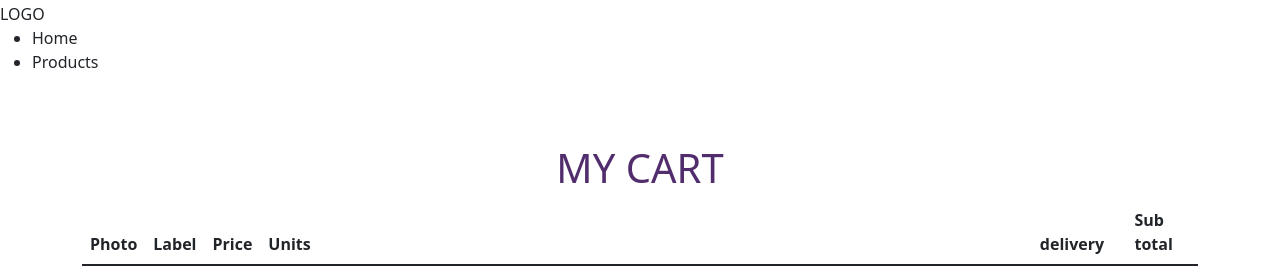
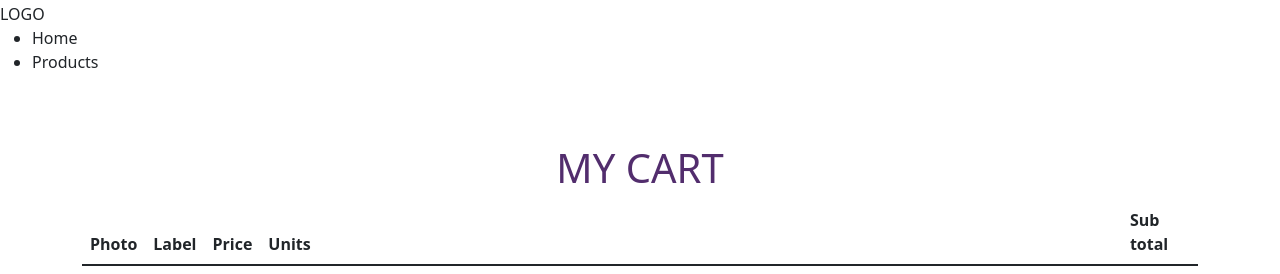
Before and after one commit to ZobairSoodi/brief-14, a PHP site: page /add_to_cart.php?id=1 in a window 1280 px wide. Shown: the part 38-312 px from the top of the page. Run offline with PHP 8.4, Linux system fonts and the light colour scheme; the visitor is signed in with stand-in values (Sample User, id 1); data that the repository does not hold is empty.

Commit message:
Update add_to_cart.php

```diff
--- a/php/add_to_cart.php
+++ b/php/add_to_cart.php
@@ -63,7 +63,6 @@
                           <th scope="col">Label</th>
                           <th scope="col">Price</th>
                           <th scope="col">Units</th>
-                          <th scope="col">delivery</th>
                           <th scope="col">Sub total</th>
                         </tr>
                       </thead>
@@ -87,7 +86,6 @@
                             <button class="num-control"><img src="../images/plus.png"></button>
                         </div>
                       </td>
-                          <td>Edinburgh</td>
                           <td><?php echo $res["prix"]*$value->quantity ?></td>
                         </tr>
                         <?php }?>
```
